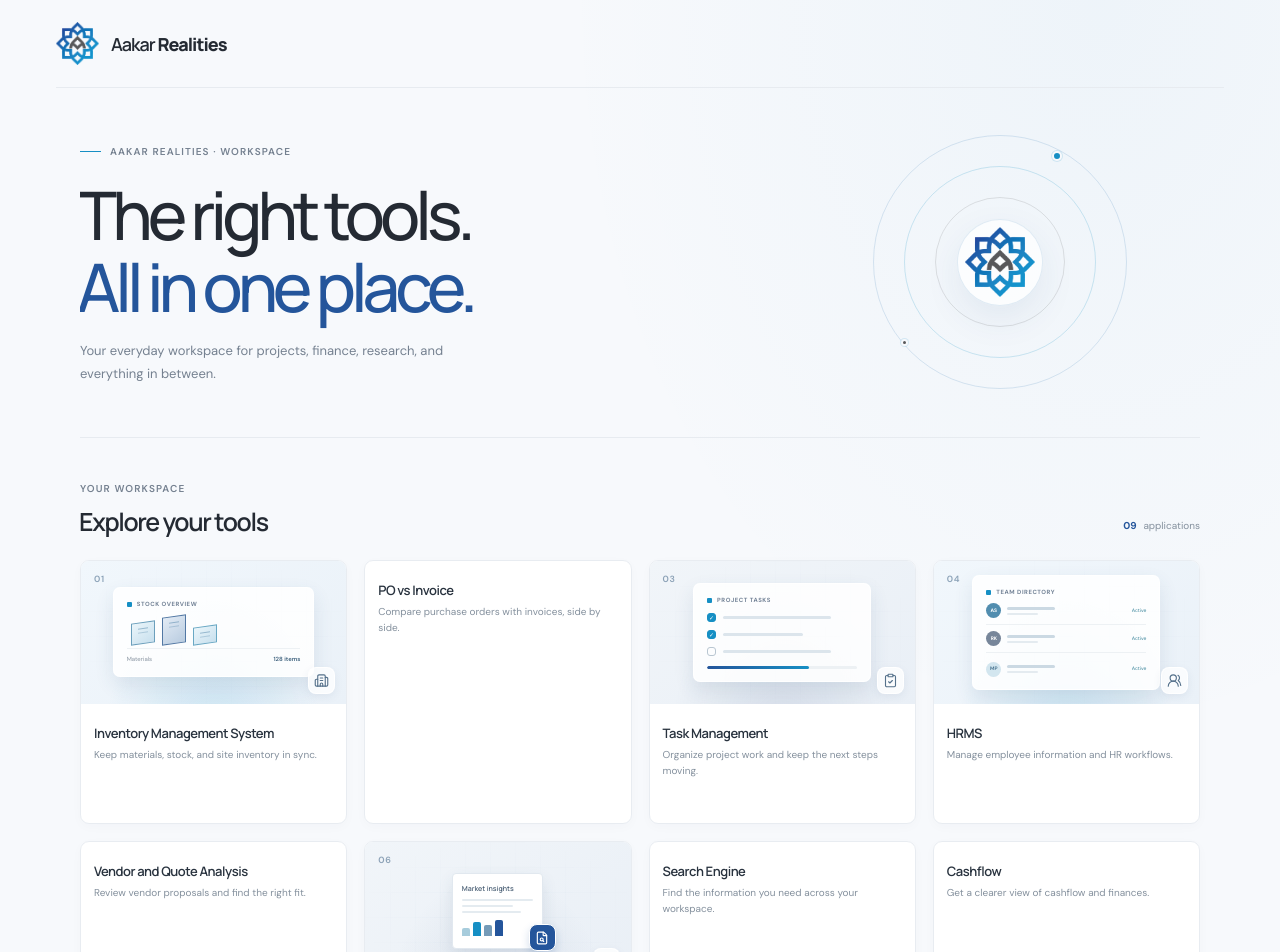
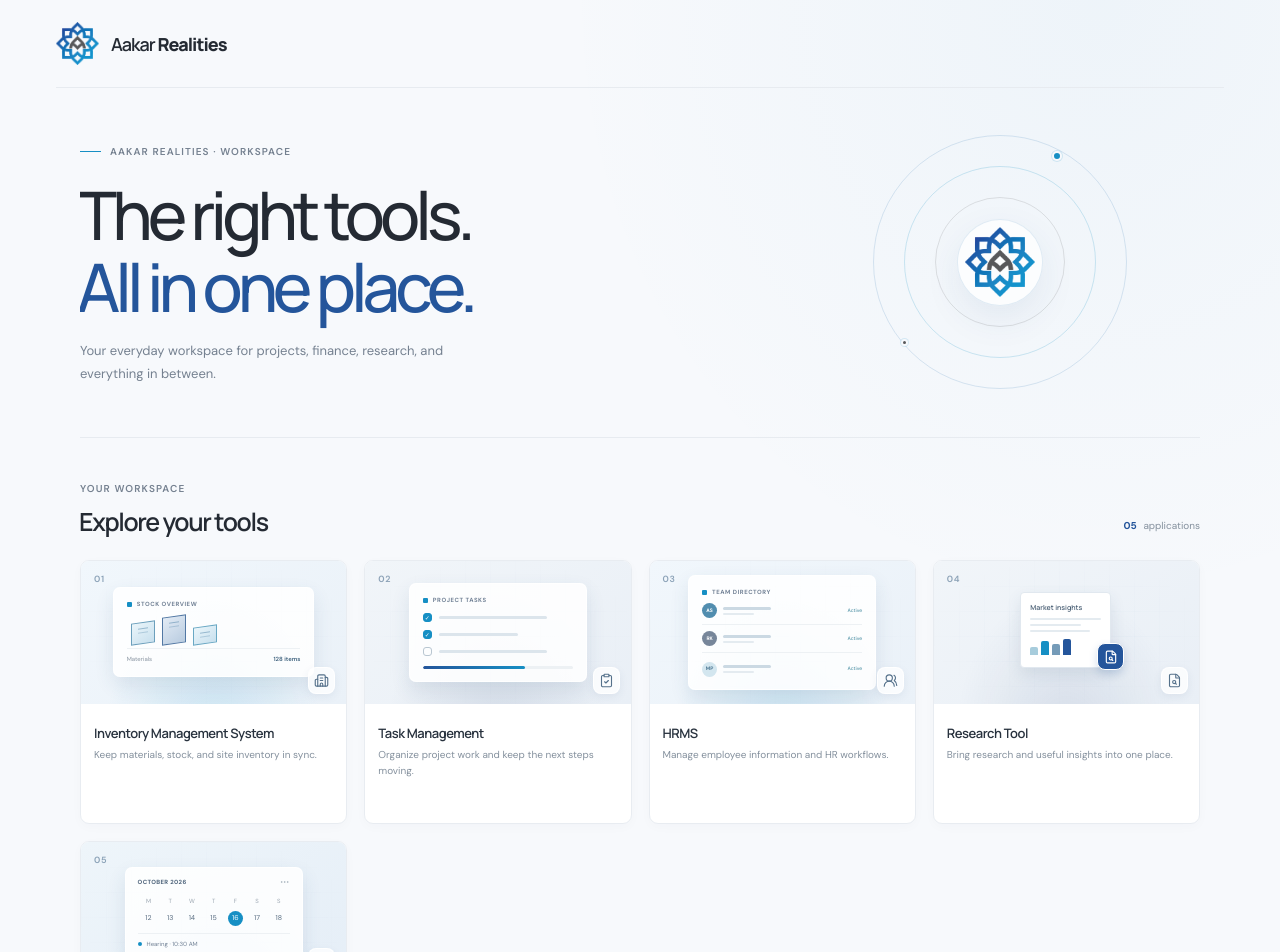
Before and after one commit to Aakar-Realities/Landing-page, a React (Vite) app: page / in a window 1280 px wide. Shown: the top 952 px of the page. Built offline with nearby package versions, Linux system fonts and the light colour scheme.

Commit message:
Updated tool list

```diff
--- a/src/ToolsDashboard.jsx
+++ b/src/ToolsDashboard.jsx
@@ -1,13 +1,9 @@
 import {
   BellRing,
   Building2,
-  ChartNoAxesCombined,
   ClipboardCheck,
-  FileCheck2,
   FileSearch,
-  Search,
   UsersRound,
-  Wallet,
 } from "lucide-react";
 
 const tools = [
@@ -17,12 +13,6 @@ const tools = [
     url: "https://aakar-builderstore.ai.studio/",
     icon: Building2,
     visual: "inventory",
-  },
-  {
-    name: "PO vs Invoice",
-    description: "Compare purchase orders with invoices, side by side.",
-    url: "https://povsinvoice-comparator.ai.studio/",
-    icon: FileCheck2,
   },
   {
     name: "Task Management",
@@ -39,29 +29,11 @@ const tools = [
     visual: "hrms",
   },
   {
-    name: "Vendor and Quote Analysis",
-    description: "Review vendor proposals and find the right fit.",
-    url: "https://vendorandquotationanalysis.ai.studio",
-    icon: ChartNoAxesCombined,
-  },
-  {
     name: "Research Tool",
     description: "Bring research and useful insights into one place.",
     url: "https://researchdashboard.ai.studio",
     icon: FileSearch,
     visual: "research",
-  },
-  {
-    name: "Search Engine",
-    description: "Find the information you need across your workspace.",
-    url: "https://ai-search-os.ai.studio/",
-    icon: Search,
-  },
-  {
-    name: "Cashflow",
-    description: "Get a clearer view of cashflow and finances.",
-    url: "https://cashflowaakar.ai.studio/",
-    icon: Wallet,
   },
   {
     name: "E-Court Reminder Dashboard",
```
